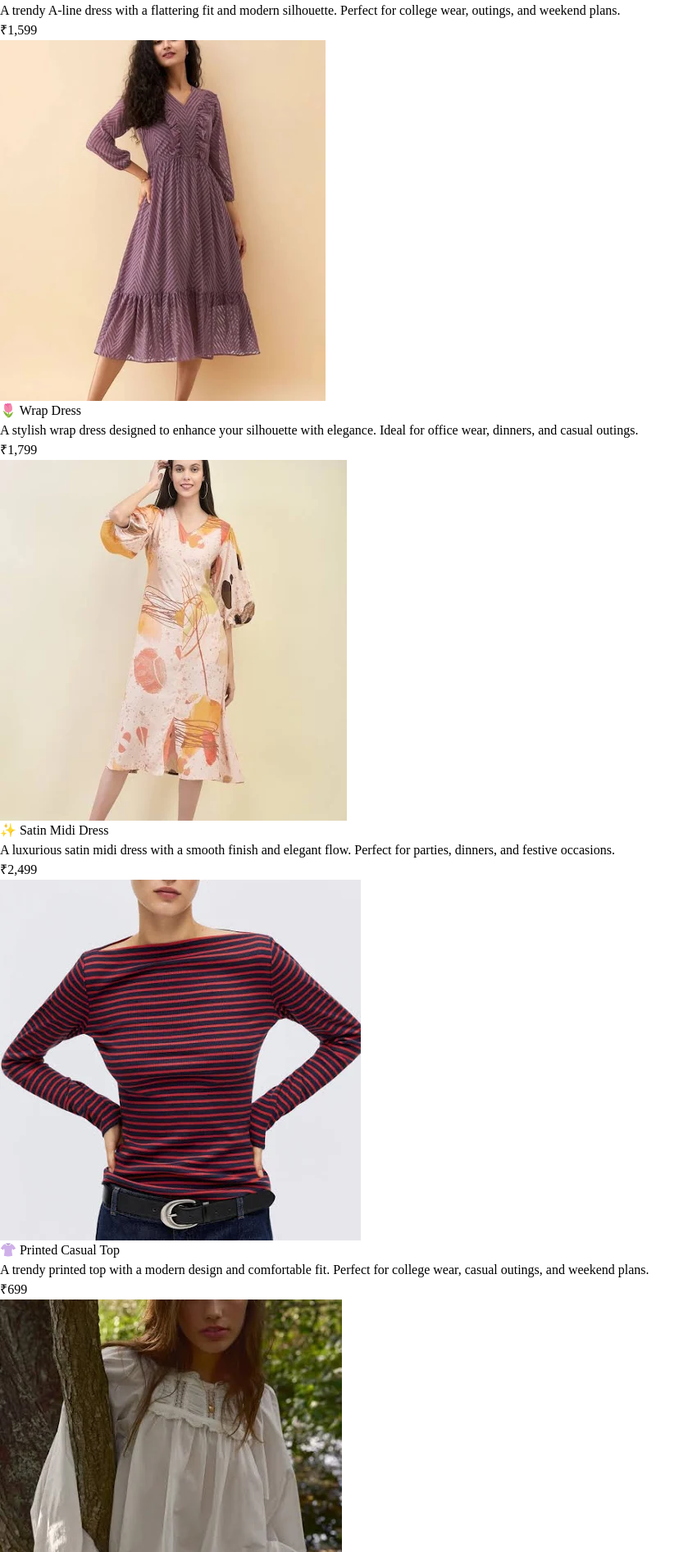
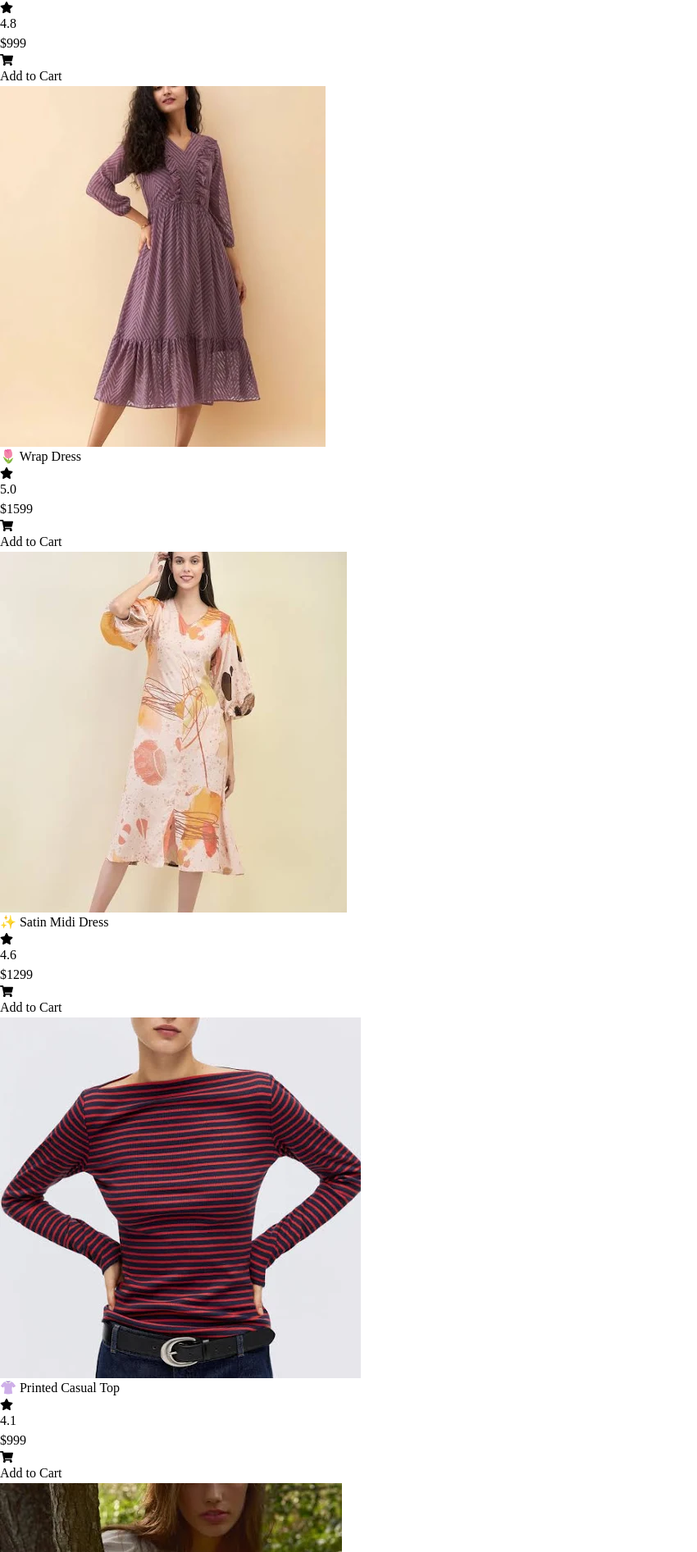
Before and after one commit to Priyanshi773/Ecommerce-MAll, a React app in the folder Frontend/: page /HM in a window 1280 px wide. Shown: the part 487-2380 px from the top of the page at 82% size, without its empty margins (0-850 px from the left). Built offline with nearby package versions, Linux system fonts and the light colour scheme; the HTML template or start-up script is replaced by a standard one.

Commit message:
desgining of the pages

```diff
--- a/Frontend/package.json
+++ b/Frontend/package.json
@@ -13,6 +13,7 @@
     "axios": "^1.17.0",
     "react": "^19.2.6",
     "react-dom": "^19.2.6",
+    "react-icons": "^5.6.0",
     "react-router-dom": "^7.17.0"
   },
   "devDependencies": {
--- a/Frontend/src/Product/Dresses/Dresses.jsx
+++ b/Frontend/src/Product/Dresses/Dresses.jsx
@@ -8,7 +8,7 @@ export const Dresses = () => {
 
     const navigate = useNavigate();
   return (
-     <div className="min-h-screen w-full bg-gradient-to-br from-slate-50 via-blue-50 to-indigo-100 flex flex-col items-center py-10">
+     <div className="min-h-screen w-full bg-gradient-to-br bg-slate-50 via-blue-100 to-blue-200 flex flex-col items-center py-10">
 
           {/* Cards Row */}
           <div className="flex gap-16 justify-center flex-wrap mt-4 ">
--- a/Frontend/src/Product/Dresses/HM.jsx
+++ b/Frontend/src/Product/Dresses/HM.jsx
@@ -1,4 +1,5 @@
 import React from 'react'
+import { FaStar, FaShoppingCart } from 'react-icons/fa';
 import hm1 from "../../assets/hm1.webp";
 import hm2 from "../../assets/hm2.webp";
 import hm3 from "../../assets/hm3.webp";
@@ -16,81 +17,166 @@ export const HM = () => {
       </h1>
 
       {/* Grid */}
-      <div className="grid grid-cols-1 sm:grid-cols-2 lg:grid-cols-3 gap-10">
+      <div className="px-10 grid grid-cols-1 sm:grid-cols-2 lg:grid-cols-3 gap-10 ">
 
         {/* Card 1 */}
-        <div className="bg-white shadow-lg rounded-xl overflow-hidden hover:scale-105 transition">
-          <img src={hm1} className="w-full h-80 object-cover" />
-          <div className="p-4">
-            <h2 className="text-2xl font-bold">👗 Western A-Line Dress</h2>
-    <p className="text-gray-800">
-      A trendy A-line dress with a flattering fit and modern silhouette.
-      Perfect for college wear, outings, and weekend plans.
+        <div  className="bg-white shadow-lg rounded-xl overflow-hidden hover:scale-105 transition w-[450px] h-[600px] border border-black ">
+          <img src={hm1} className="w-full h-96 object-cover object-bottom" />
+
+          <div className="p-5 flex flex-col gap-3">
+
+            <p className="font-bold text-2xl">
+              Cotton Dress
             </p>
-    <p className="text-gray-600 text-2xl font-bold">₹1,599</p>
+
+            <div className="flex items-center gap-2 text-xl font-bold">
+              <FaStar className="text-yellow-500" />
+              <p>4.8</p>
+            </div>
+
+            <p className="text-2xl font-bold text-gray-800">
+              $999
+            </p>
+
+            <button className="mt-auto flex items-center justify-center gap-2 text-white px-4 py-2 rounded-lg bg-gray-800 transition">
+              <FaShoppingCart className="text-lg" />
+              Add to Cart
+            </button>
           </div>
         </div>
 
         {/* Card 2 */}
-        <div className="bg-white shadow-lg rounded-xl overflow-hidden hover:scale-105 transition">
-          <img src={hm2} className="w-full h-80 object-cover" />
-           <h2 className="text-2xl font-bold">🌷 Wrap Dress</h2>
-    <p className="text-gray-800">
-      A stylish wrap dress designed to enhance your silhouette with elegance.
-      Ideal for office wear, dinners, and casual outings.
+        <div  className="bg-white shadow-lg rounded-xl overflow-hidden hover:scale-105 transition w-[450px] h-[600px] border border-black ">
+          <img src={hm2} className="w-full h-96 object-cover object-bottom" />
+
+          <div className="p-5 flex flex-col gap-3">
+
+            <p className="font-bold text-2xl">
+              🌷 Wrap Dress
             </p>
-    <p className="text-gray-600 text-2xl font-bold">₹1,799</p>
+
+            <div className="flex items-center gap-2 text-xl font-bold">
+              <FaStar className="text-yellow-500" />
+              <p>5.0</p>
             </div>
 
+            <p className="text-2xl font-bold text-gray-800">
+              $1599
+            </p>
+
+            <button className="mt-auto flex items-center justify-center gap-2 text-white px-4 py-2 rounded-lg bg-gray-800 transition">
+              <FaShoppingCart className="text-lg" />
+              Add to Cart
+            </button>
+          </div>
+        </div>
+
+
         {/* Card 3 */}
-        <div className="bg-white shadow-lg rounded-xl overflow-hidden hover:scale-105 transition">
-          <img src={hm3} className="w-full h-80 object-cover" />
-          <div className="p-4">
-            <h2 className="text-2xl font-bold">✨ Satin Midi Dress</h2>
-    <p className="text-gray-800">
-      A luxurious satin midi dress with a smooth finish and elegant flow.
-      Perfect for parties, dinners, and festive occasions.
+         <div  className="bg-white shadow-lg rounded-xl overflow-hidden hover:scale-105 transition w-[450px] h-[600px] border border-black">
+          <img src={hm3} className="w-full h-96 object-cover object-bottom" />
+
+          <div className="p-5 flex flex-col gap-3">
+
+            <p className="font-bold text-2xl">
+             ✨ Satin Midi Dress
             </p>
-    <p className="text-gray-600 text-2xl font-bold">₹2,499</p>
+
+            <div className="flex items-center gap-2 text-xl font-bold">
+              <FaStar className="text-yellow-500" />
+              <p>4.6</p>
+            </div>
+
+            <p className="text-2xl font-bold text-gray-800">
+              $1299
+            </p>
+
+            <button className="mt-auto flex items-center justify-center gap-2 text-white px-4 py-2 rounded-lg bg-gray-800 transition">
+              <FaShoppingCart className="text-lg" />
+              Add to Cart
+            </button>
           </div>
         </div>
 
         {/* Card 4 */}
-        <div className="bg-white shadow-lg rounded-xl overflow-hidden hover:scale-105 transition">
-          <img src={hm4} className="w-full h-80 object-cover" />
-          <div className="p-4">
-           <h2 className="text-2xl font-bold">👚 Printed Casual Top</h2>
-    <p className="text-gray-800">
-      A trendy printed top with a modern design and comfortable fit.
-      Perfect for college wear, casual outings, and weekend plans.
+        <div  className="bg-white shadow-lg rounded-xl overflow-hidden hover:scale-105 transition w-[450px] h-[600px] border border-black ">
+          <img src={hm4} className="w-full h-96 object-cover object-bottom" />
+
+          <div className="p-5 flex flex-col gap-3">
+
+            <p className="font-bold text-2xl">
+             👚 Printed Casual Top
             </p>
-    <p className="text-gray-600 text-2xl font-bold">₹699</p>
+
+            <div className="flex items-center gap-2 text-xl font-bold">
+              <FaStar className="text-yellow-500" />
+              <p>4.1</p>
+            </div>
+
+            <p className="text-2xl font-bold text-gray-800">
+              $999
+            </p>
+
+            <button className="mt-auto flex items-center justify-center gap-2 text-white px-4 py-2 rounded-lg bg-gray-800 transition">
+              <FaShoppingCart className="text-lg" />
+              Add to Cart
+            </button>
           </div>
         </div>
 
         {/* Card 5*/}
-        <div className="bg-white shadow-lg rounded-xl overflow-hidden hover:scale-105 transition">
-          <img src={hm5} className="w-full h-80 object-cover" />
-          <div className="p-4">
-            <h2 className="text-2xl font-bold">🎀 Puff Sleeve Top</h2>
-            <p className="text-gray-800" >Elegant puff-sleeve top that adds a fashionable touch to your wardrobe.
-               Ideal for brunches, parties, and special occasions.</p>
-            <p className="text-gray-600 text-2xl font-bold">₹999</p>
+        <div  className="bg-white shadow-lg rounded-xl overflow-hidden hover:scale-105 transition w-[450px] h-[600px] border border-black">
+          <img src={hm5} className="w-full h-96 object-cover object-bottom" />
+
+          <div className="p-5 flex flex-col gap-3">
+
+            <p className="font-bold text-2xl">
+               🎀 Puff Sleeve Top
+            </p>
+
+            <div className="flex items-center gap-2 text-xl font-bold">
+              <FaStar className="text-yellow-500" />
+              <p>4.2</p>
+            </div>
+
+            <p className="text-2xl font-bold text-gray-800">
+              $799
+            </p>
+
+            <button className="mt-auto flex items-center justify-center gap-2 text-white px-4 py-2 rounded-lg bg-gray-800 transition">
+              <FaShoppingCart className="text-lg" />
+              Add to Cart
+            </button>
           </div>
         </div>
 
         {/* Card 6 */}
-        <div className="bg-white shadow-lg rounded-xl overflow-hidden hover:scale-105 transition">
-          <img src={hm6} className="w-full h-80 object-cover" />
-          <div className="p-4">
-           <h2 className="text-2xl font-bold">☀️ Sleeveless Summer Dress</h2>
-    <p className="text-gray-800">
-      Lightweight and breathable summer dress designed for ultimate comfort.
-      Perfect for hot days, vacations, and casual outings.
+        <div  className="bg-white shadow-lg rounded-xl overflow-hidden hover:scale-105 transition w-[450px] h-[600px] border border-black ">
+          <img src={hm6} className="w-full h-96 object-cover object-bottom" />
+
+          <div className="p-5 flex flex-col gap-3">
+
+            <p className="font-bold text-2xl">
+              ☀️ Sleeveless Summer Dress
             </p>
-    <p className="text-gray-600 text-2xl font-bold">₹1,299</p>
+
+            <div className="flex items-center gap-2 text-xl font-bold">
+              <FaStar className="text-yellow-500" />
+              <p>4.5</p>
+            </div>
+
+            <p className="text-2xl font-bold text-gray-800">
+              $1999
+            </p>
+
+            <button className="mt-auto flex items-center justify-center gap-2 text-white px-4 py-2 rounded-lg bg-gray-800 transition">
+              <FaShoppingCart className="text-lg" />
+              Add to Cart
+            </button>
           </div>
         </div>
+
+
 
       </div>
     </div>
--- a/Frontend/src/Product/Dresses/ZARA.jsx
+++ b/Frontend/src/Product/Dresses/ZARA.jsx
@@ -1,4 +1,5 @@
 import React from 'react'
+import {FaStar , FaShoppingCart} from 'react-icons/fa';
 import dress1 from "../../assets/dress1.avif";
 import dress2 from "../../assets/dress2.avif";
 import dress3 from "../../assets/dress3.avif";
@@ -16,83 +17,162 @@ export const ZARA = () => {
       </h1>
 
       {/* Grid */}
-      <div className="grid grid-cols-1 sm:grid-cols-2 lg:grid-cols-3 gap-10">
+      <div className="px-10 grid grid-cols-1 sm:grid-cols-2 lg:grid-cols-3 gap-10">
 
         {/* Card 1 */}
-        <div className="bg-white shadow-lg rounded-xl overflow-hidden hover:scale-105 transition">
-          <img src={dress1} className="w-full h-80 object-cover" />
-          <div className="p-4">
-            <h2 className="text-2xl font-bold">✨ Elegant Party Dress</h2>
-            <p className="text-gray-800">
-              A stunning party wear dress crafted with premium fabric and a modern silhouette.
-              Ideal for celebrations, evening events, and special occasions.
+        <div className="bg-white shadow-lg rounded-xl overflow-hidden hover:scale-105 transition w-[450px] h-[600px] border border-black ">
+          <img src={dress1} className="w-full h-96 object-cover object-top" />
+
+          <div className="p-5 flex flex-col gap-3">
+
+            <p className="font-bold text-2xl">
+              ✨ Elegant Party Dress
             </p>
-            <p className="text-gray-600 text-2xl font-bold">₹2,299</p>
+
+            <div className="flex items-center gap-2 text-xl font-bold">
+              <FaStar className="text-yellow-500" />
+              <p>4.8</p>
+            </div>
+
+            <p className="text-2xl font-bold text-gray-800">
+              $3950
+            </p>
+
+            <button className="mt-auto flex items-center justify-center gap-2 text-white px-4 py-2 rounded-lg bg-gray-800 transition">
+              <FaShoppingCart className="text-lg" />
+              Add to Cart
+            </button>
           </div>
         </div>
 
         {/* Card 2 */}
-        <div className="bg-white shadow-lg rounded-xl overflow-hidden hover:scale-105 transition">
-          <img src={dress2} className="w-full h-80 object-cover" />
-          <div className="p-4">
-            <h2 className="text-2xl font-bold">💃 Maxi Evening Dress</h2>
-            <p className="text-gray-800">
-              A flowy maxi dress featuring a graceful design and comfortable fit.
-              Perfect for festive occasions, dinners, and elegant outings.
+        <div className="bg-white shadow-lg rounded-xl overflow-hidden hover:scale-105 transition w-[450px] h-[600px] border border-black ">
+          <img src={dress2} className="w-full h-96 object-cover object-bottom" />
+
+          <div className="p-5 flex flex-col gap-3">
+
+            <p className="font-bold text-2xl">
+             💃 Maxi Evening Dress
             </p>
-            <p className="text-gray-600 text-2xl font-bold">₹1,899</p>
+
+            <div className="flex items-center gap-2 text-xl font-bold">
+              <FaStar className="text-yellow-500" />
+              <p>4.2</p>
+            </div>
+
+            <p className="text-2xl font-bold text-gray-800">
+              $2950
+            </p>
+
+            <button className="mt-auto flex items-center justify-center gap-2 text-white px-4 py-2 rounded-lg bg-gray-800 transition">
+              <FaShoppingCart className="text-lg" />
+              Add to Cart
+            </button>
           </div>
         </div>
 
         {/* Card 3 */}
-        <div className="bg-white shadow-lg rounded-xl overflow-hidden hover:scale-105 transition">
-          <img src={dress3} className="w-full h-80 object-cover" />
-          <div className="p-4">
-            <h2 className="text-2xl font-bold">🌟 A-Line Western Dress</h2>
-            <p className="text-gray-800">
-              Trendy A-line dress with a flattering fit and contemporary style.
-              Great for college events, casual outings, and weekend plans.
+         <div className="bg-white shadow-lg rounded-xl overflow-hidden hover:scale-105 transition w-[450px] h-[600px] border border-black ">
+          <img src={dress3} className="w-full h-96 object-cover object-bottom" />
+
+          <div className="p-5 flex flex-col gap-3">
+
+            <p className="font-bold text-2xl">
+             🎀 Satin Midi Dress
             </p>
-            <p className="text-gray-600 text-2xl font-bold">₹1,699</p>
+
+            <div className="flex items-center gap-2 text-xl font-bold">
+              <FaStar className="text-yellow-500" />
+              <p>4.4</p>
+            </div>
+
+            <p className="text-2xl font-bold text-gray-800">
+              $2999
+            </p>
+
+            <button className="mt-auto flex items-center justify-center gap-2 text-white px-4 py-2 rounded-lg bg-gray-800 transition">
+              <FaShoppingCart className="text-lg" />
+              Add to Cart
+            </button>
           </div>
         </div>
 
-        {/* Card 3 */}
-        <div className="bg-white shadow-lg rounded-xl overflow-hidden hover:scale-105 transition">
-          <img src={dress4} className="w-full h-80 object-cover" />
-          <div className="p-4">
-            <h2 className="text-2xl font-bold">🎀 Satin Midi Dress</h2>
-            <p className="text-gray-800">
-              Luxurious satin midi dress that combines sophistication and comfort.
-              Ideal for date nights, parties, and special celebrations.
+
+        {/* Card 4 */}
+        <div className="bg-white shadow-lg rounded-xl overflow-hidden hover:scale-105 transition w-[450px] h-[600px] border border-black ">
+          <img src={dress4} className="w-full h-96 object-cover object-bottom" />
+
+          <div className="p-5 flex flex-col gap-3">
+
+            <p className="font-bold text-2xl">
+             🌟 A-Line Western Dress
             </p>
-            <p className="text-gray-600 text-2xl font-bold">₹2,499</p>
+
+            <div className="flex items-center gap-2 text-xl font-bold">
+              <FaStar className="text-yellow-500" />
+              <p>4.6</p>
+            </div>
+
+            <p className="text-2xl font-bold text-gray-800">
+              $4950
+            </p>
+
+            <button className="mt-auto flex items-center justify-center gap-2 text-white px-4 py-2 rounded-lg bg-gray-800 transition">
+              <FaShoppingCart className="text-lg" />
+              Add to Cart
+            </button>
           </div>
         </div>
 
-        {/* Card 3 */}
-        <div className="bg-white shadow-lg rounded-xl overflow-hidden hover:scale-105 transition">
-          <img src={dress5} className="w-full h-80 object-cover" />
-          <div className="p-4">
-            <h2 className="text-2xl font-bold">🌹 Off-Shoulder Dress</h2>
-            <p className="text-gray-800">
-              A chic off-shoulder dress that adds elegance and confidence to your look.
-              Perfect for parties, dinners, and special occasions.
+        {/* Card 5 */}
+        <div className="bg-white shadow-lg rounded-xl overflow-hidden hover:scale-105 transition w-[450px] h-[600px] border border-black ">
+          <img src={dress5} className="w-full h-96 object-cover object-top" />
+
+          <div className="p-5 flex flex-col gap-3">
+
+            <p className="font-bold text-2xl">
+             🌹 Off-Shoulder Dress
             </p>
-            <p className="text-gray-600 text-2xl font-bold">₹1,799</p>
+
+            <div className="flex items-center gap-2 text-xl font-bold">
+              <FaStar className="text-yellow-500" />
+              <p>4.2</p>
+            </div>
+
+            <p className="text-2xl font-bold text-gray-800">
+              $1999
+            </p>
+
+            <button className="mt-auto flex items-center justify-center gap-2 text-white px-4 py-2 rounded-lg bg-gray-800 transition">
+              <FaShoppingCart className="text-lg" />
+              Add to Cart
+            </button>
           </div>
         </div>
 
-        {/* Card 3 */}
-        <div className="bg-white shadow-lg rounded-xl overflow-hidden hover:scale-105 transition">
-          <img src={dress6} className="w-full h-80 object-cover" />
-          <div className="p-4">
-            <h2 className="text-2xl font-bold">☀️ Sleeveless Summer Dress</h2>
-            <p className="text-gray-800">
-              Lightweight and breathable, this sleeveless dress is perfect for warm days,
-              beach outings, and summer adventures.
+        {/* Card 6*/}
+        <div className="bg-white shadow-lg rounded-xl overflow-hidden hover:scale-105 transition w-[450px] h-[600px] border border-black ">
+          <img src={dress6} className="w-full h-96 object-cover object-bottom" />
+
+          <div className="p-5 flex flex-col gap-3">
+
+            <p className="font-bold text-2xl">
+             ☀️ Sleeveless Summer Dress
             </p>
-            <p className="text-gray-600 text-2xl font-bold">₹1,199</p>
+
+            <div className="flex items-center gap-2 text-xl font-bold">
+              <FaStar className="text-yellow-500" />
+              <p>5.0</p>
+            </div>
+
+            <p className="text-2xl font-bold text-gray-800">
+              $4599
+            </p>
+
+            <button className="mt-auto flex items-center justify-center gap-2 text-white px-4 py-2 rounded-lg bg-gray-800 transition">
+              <FaShoppingCart className="text-lg" />
+              Add to Cart
+            </button>
           </div>
         </div>
 
--- a/Frontend/src/Product/Food/Burger.jsx
+++ b/Frontend/src/Product/Food/Burger.jsx
@@ -22,8 +22,12 @@ const Burger = () => {
                     <div className="p-4">
                         <h2 className="text-2xl font-bold">Korean Kimchi Veg Whopper</h2>
                         <p className="text-gray-800" >The Korean Kimchi Paneer Burger is a popular, limited-time menu item from Burger King India.
-                            It features a crispy paneer patty dunked in a sweet-and-spicy Korean glaze, layered with sesame mayo and tangy kimchi, and served on a toasted premium brioche bun</p>
+                            It features a crispy paneer patty dunked in a sweet-and-spicy Korean glaze, and served on a toasted premium brioche bun</p>
                         <p className="text-gray-600 text-2xl font-bold">₹199/- </p>
+                        <button className="mt-6 flex items-center justify-center gap-2 text-white px-8 py-2 rounded-lg bg-gray-800 transition ">
+                           Add to Cart
+                        </button>
+
                     </div>
                 </div>
 
@@ -36,6 +40,9 @@ const Burger = () => {
                         authentic Korean flavor profiles. It is notoriously saucy, packed with heat,
                          and balanced by a tangy-sweet kimchi sauce. </p>
                         <p className="text-gray-600  text-2xl font-bold">₹69/- </p>
+                                                <button className="mt-6 flex items-center justify-center gap-2 text-white px-8 py-2 rounded-lg bg-gray-800 transition ">
+                           Add to Cart
+                        </button>
                     </div>
                 </div>
 
@@ -48,6 +55,9 @@ const Burger = () => {
                              budget-friendly burger featuring two crunchy, golden-fried vegetable
                              patties layered with fresh onions, creamy mayo, and signature sauces, all served in a soft premium bun </p>
                         <p className="text-gray-600  text-2xl font-bold ">₹89/- </p>
+                                                <button className="mt-6 flex items-center justify-center gap-2 text-white px-10 py-2 rounded-lg bg-gray-800 transition ">
+                           Add to Cart
+                        </button>
                     </div>
                 </div>
 
--- a/Frontend/src/Product/Food/Food.jsx
+++ b/Frontend/src/Product/Food/Food.jsx
@@ -7,7 +7,7 @@ export const Food = () => {
 
     const navigate = useNavigate();
     return (
-        <div className='min-h-screen w-full bg-gray-300 flex flex-col items-center  py-10'>
+        <div className='min-h-screen w-full bg-gradient-to-b bg-slate-50 via-blue-50 to-blue-100 flex flex-col items-center  py-10'>
 
             <div className="flex gap-16 justify-center flex-wrap mt-4">
 
--- a/Frontend/src/Product/Game/Game.jsx
+++ b/Frontend/src/Product/Game/Game.jsx
@@ -7,7 +7,7 @@ export const Game = () => {
 
     const navigate = useNavigate();
     return (
-        <div className='min-h-screen w-full bg-gradient-to-br from-slate-50 to via-blue-50 to-indigo-100 flex flex-col items-center  py-10'>
+        <div className='min-h-screen w-full bg-gradient-to-br from-slate-50 to via-blue-50 to-blue-200 flex flex-col items-center  py-10'>
 
             <div className="flex gap-16 justify-center flex-wrap mt-4">
 
```
Also changed, not shown: Frontend/src/Product/Game/Arcade.jsx (+18 -15 lines), Frontend/src/Product/Game/Vr.jsx (+16 -13 lines), Frontend/src/pages/HomePage.jsx (+6 -6 lines), 1 other file (tests, documents, lock files or other folders). Lines whose indentation alone changed are shown as unchanged.
